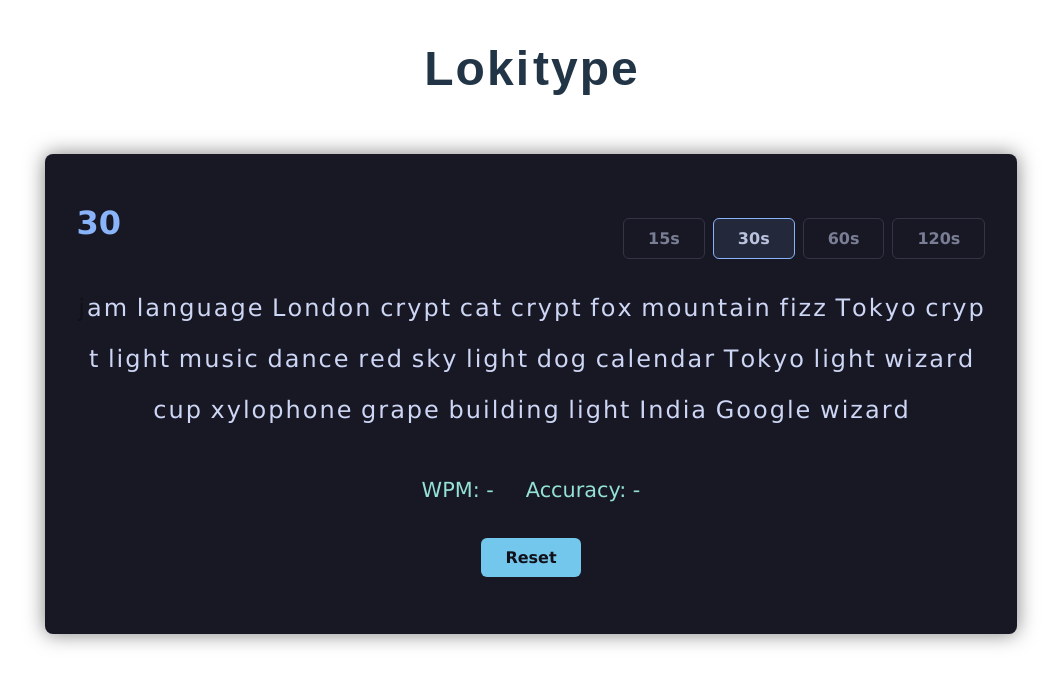
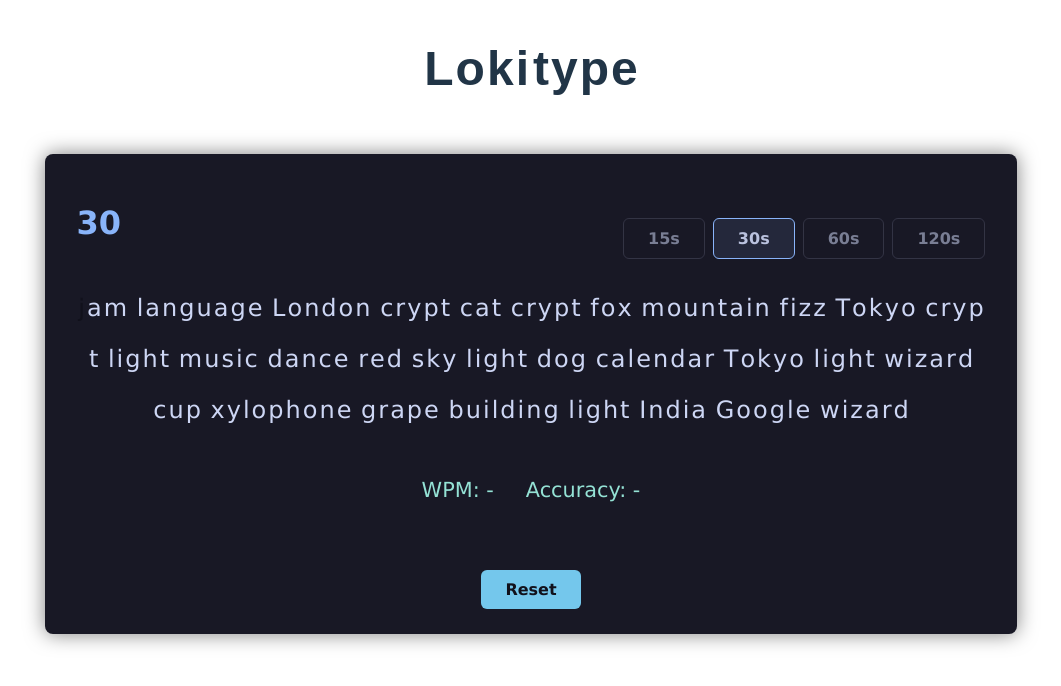
Before and after one commit to lokeswar777/lokitype, a React (Vite) app: page / in a window 1280 px wide. Shown: the top 686 px of the page, without its empty margins (109-1170 px from the left). Built offline with nearby package versions, Linux system fonts and the light colour scheme.

Commit message:
added margin for reset button

```diff
--- a/src/components/TypingBox.css
+++ b/src/components/TypingBox.css
@@ -111,7 +111,7 @@ button {
 }
 
 button:hover {
-  background-color: #89dceb;
+  background-color: #0e60f7;
   transform: translateY(-2px);
 }
 
@@ -127,3 +127,7 @@ button:hover {
     margin-bottom: 2rem;
   }
 }
+
+.reset-btn{
+  margin-top: 8vh;
+}
--- a/src/components/TypingBox.jsx
+++ b/src/components/TypingBox.jsx
@@ -208,7 +208,7 @@ const TypingBox = () => {
         <span>Accuracy: {finished ? `${calculateAccuracy()}%` : "-"}</span>
       </div>
 
-      <button onClick={resetTest}>Reset</button>
+      <button className="reset-btn" onClick={resetTest}>Reset</button>
     </div>
   );
 };
```
